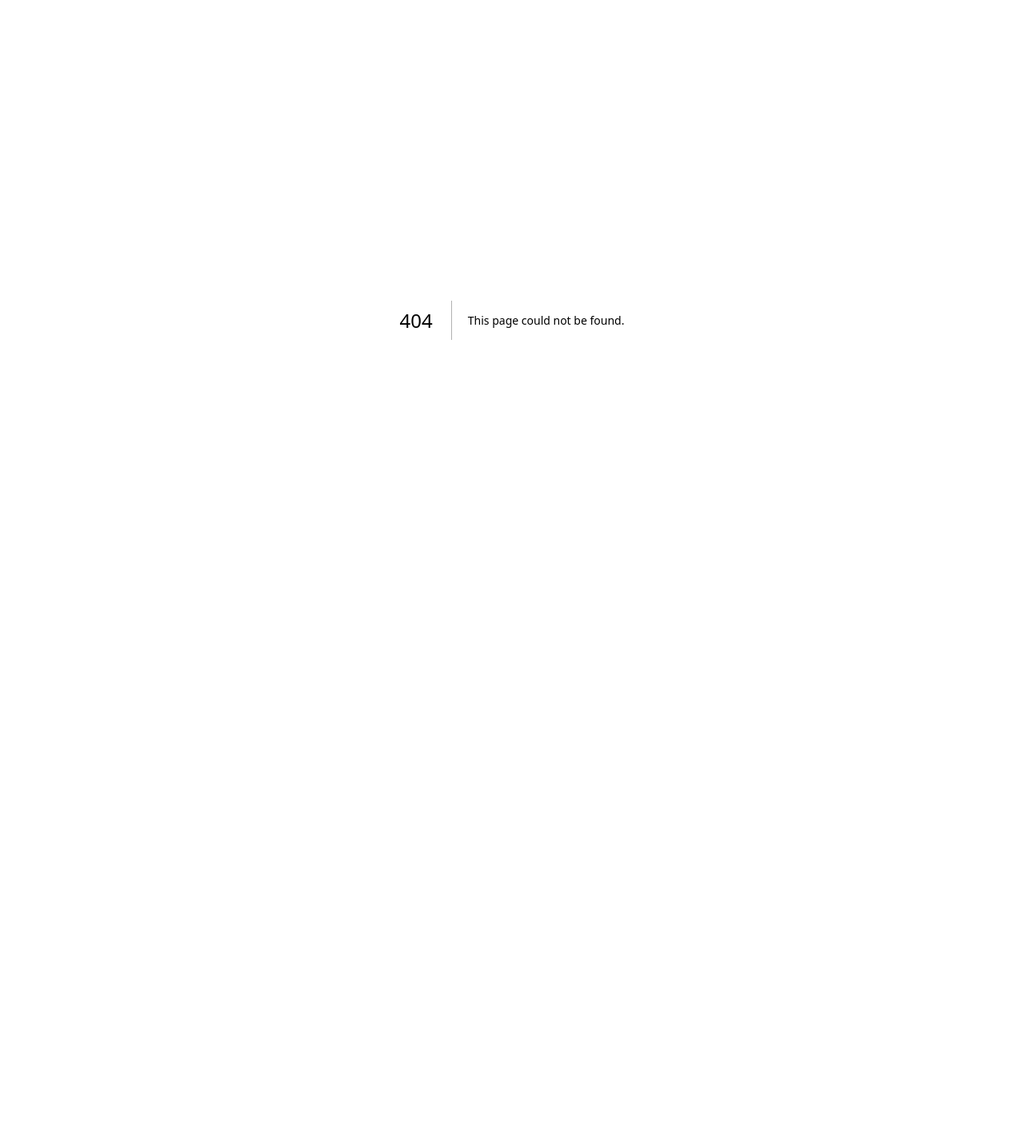
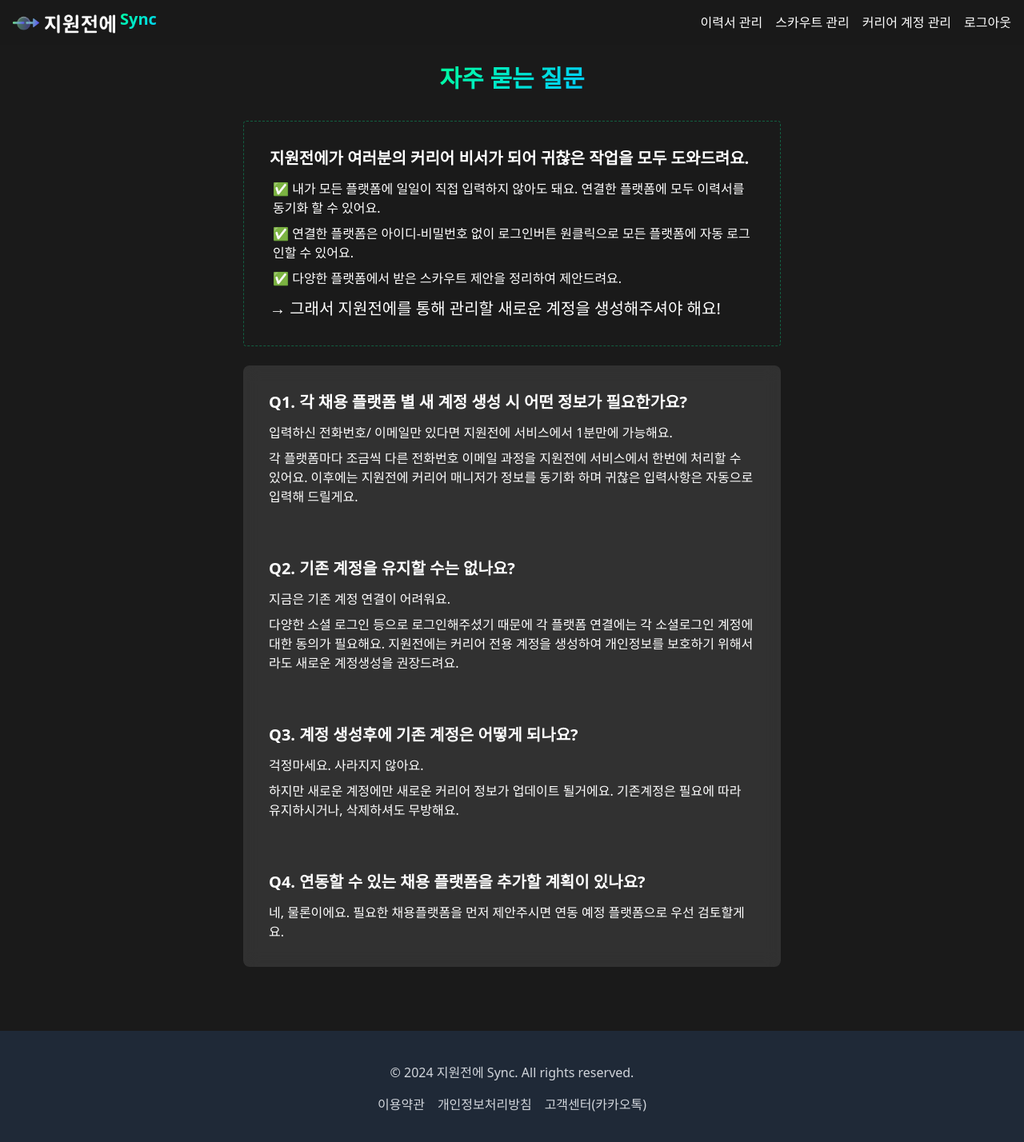
Before and after one commit to team-in10s/jiwon-sync-frontend, a Next.js app: page /app/faq in a window 1280 px wide. Before the commit this address had no page. Shown: the top 1428 px of the page at 80% size. Before the commit the page ends 800 px from the top, so only its background shows below. Built offline with nearby package versions, Linux system fonts and the light colour scheme.

Commit message:
feat: FAQ 추가

```diff
--- /dev/null
+++ b/app/app/faq/layout.tsx
@@ -0,0 +1,28 @@
+// app/app/faq/layout.tsx
+
+import Link from 'next/link';
+import { ReactNode } from 'react';
+import Image from 'next/image';
+import mainLogo from '../../main_logo.png';
+import NavLinks from '../(users)/components/nav-links';
+
+export default function FaqLayout({ children }: { children: ReactNode }) {
+  return (
+    <>
+      <header className="fixed z-50 w-full bg-secondary bg-opacity-40 px-4 py-3 backdrop-blur-md">
+        <div className="container mx-auto flex items-center justify-between">
+          <Link href="/app" className="flex gap-1.5">
+            <div className="h-8 w-32">
+              <Image src={mainLogo} alt="지원전에 Sync" unoptimized={true} />
+            </div>
+            <span className="text-gradient text-xl font-bold">Sync</span>
+          </Link>
+
+          <NavLinks />
+        </div>
+      </header>
+
+      <main className="min-h-screen bg-secondary px-6 py-20 text-white">{children}</main>
+    </>
+  );
+}
--- /dev/null
+++ b/app/app/faq/page.tsx
@@ -0,0 +1,91 @@
+export default function FaqPage() {
+  return (
+    <div className="container mx-auto">
+      <div className="w-full text-center">
+        <h1 className="text-gradient mb-8 text-3xl font-bold">자주 묻는 질문</h1>
+      </div>
+
+      {/* body content */}
+      <div className="flex justify-center">
+        <div className="w-full max-w-2xl">
+          <section className="mb-6 rounded border border-dashed border-primary/30 p-8">
+            <h2 className="mb-3 text-xl font-semibold">
+              지원전에가 여러분의 커리어 비서가 되어 귀찮은 작업을 모두 도와드려요.
+            </h2>
+            <ul className="mb-3 list-item space-y-2 pl-1">
+              <li>
+                ✅ 내가 모든 플랫폼에 일일이 직접 입력하지 않아도 돼요. 연결한 플랫폼에 모두
+                이력서를 동기화 할 수 있어요.
+              </li>
+              <li>
+                ✅ 연결한 플랫폼은 아이디-비밀번호 없이 로그인버튼 원클릭으로 모든 플랫폼에 자동
+                로그인할 수 있어요.
+              </li>
+              <li>✅ 다양한 플랫폼에서 받은 스카우트 제안을 정리하여 제안드려요.</li>
+            </ul>
+            <p className="text-xl">
+              → 그래서 지원전에를 통해 관리할 새로운 계정을 생성해주셔야 해요!
+            </p>
+          </section>
+
+          <section className="card p-8">
+            {/* body FAQ */}
+            <div>
+              {/* <h2 className="text-2xl font-semibold">자주 묻는 질문</h2> */}
+              {/* FAQ 1 */}
+              <div className="mb-16">
+                <h3 className="mb-3 text-xl font-semibold">
+                  Q1. 각 채용 플랫폼 별 새 계정 생성 시 어떤 정보가 필요한가요?
+                </h3>
+                <p className="mb-2">
+                  입력하신 전화번호/ 이메일만 있다면 지원전에 서비스에서 1분만에 가능해요.{' '}
+                </p>
+                <p>
+                  각 플랫폼마다 조금씩 다른 전화번호 이메일 과정을 지원전에 서비스에서 한번에 처리할
+                  수 있어요. 이후에는 지원전에 커리어 매니저가 정보를 동기화 하며 귀찮은 입력사항은
+                  자동으로 입력해 드릴게요.
+                </p>
+              </div>
+
+              {/* FAQ 2 */}
+              <div className="mb-16">
+                <h3 id="q2" className="mb-3 text-xl font-semibold">
+                  Q2. 기존 계정을 유지할 수는 없나요?
+                </h3>
+                <p className="mb-2">지금은 기존 계정 연결이 어려워요.</p>
+                <p>
+                  다양한 소셜 로그인 등으로 로그인해주셨기 때문에 각 플랫폼 연결에는 각 소셜로그인
+                  계정에 대한 동의가 필요해요. 지원전에는 커리어 전용 계정을 생성하여 개인정보를
+                  보호하기 위해서라도 새로운 계정생성을 권장드려요.{' '}
+                </p>
+              </div>
+
+              {/* FAQ 3 */}
+              <div className="mb-16">
+                <h3 className="mb-3 text-xl font-semibold">
+                  Q3. 계정 생성후에 기존 계정은 어떻게 되나요?
+                </h3>
+                <p className="mb-2">걱정마세요. 사라지지 않아요.</p>
+                <p>
+                  하지만 새로운 계정에만 새로운 커리어 정보가 업데이트 될거에요. 기존계정은 필요에
+                  따라 유지하시거나, 삭제하셔도 무방해요.
+                </p>
+              </div>
+
+              {/* FAQ 4 */}
+              <div>
+                <h3 className="mb-3 text-xl font-semibold">
+                  Q4. 연동할 수 있는 채용 플랫폼을 추가할 계획이 있나요?
+                </h3>
+                <p>
+                  네, 물론이에요. 필요한 채용플랫폼을 먼저 제안주시면 연동 예정 플랫폼으로 우선
+                  검토할게요.
+                </p>
+              </div>
+            </div>
+          </section>
+        </div>
+      </div>
+    </div>
+  );
+}
```
